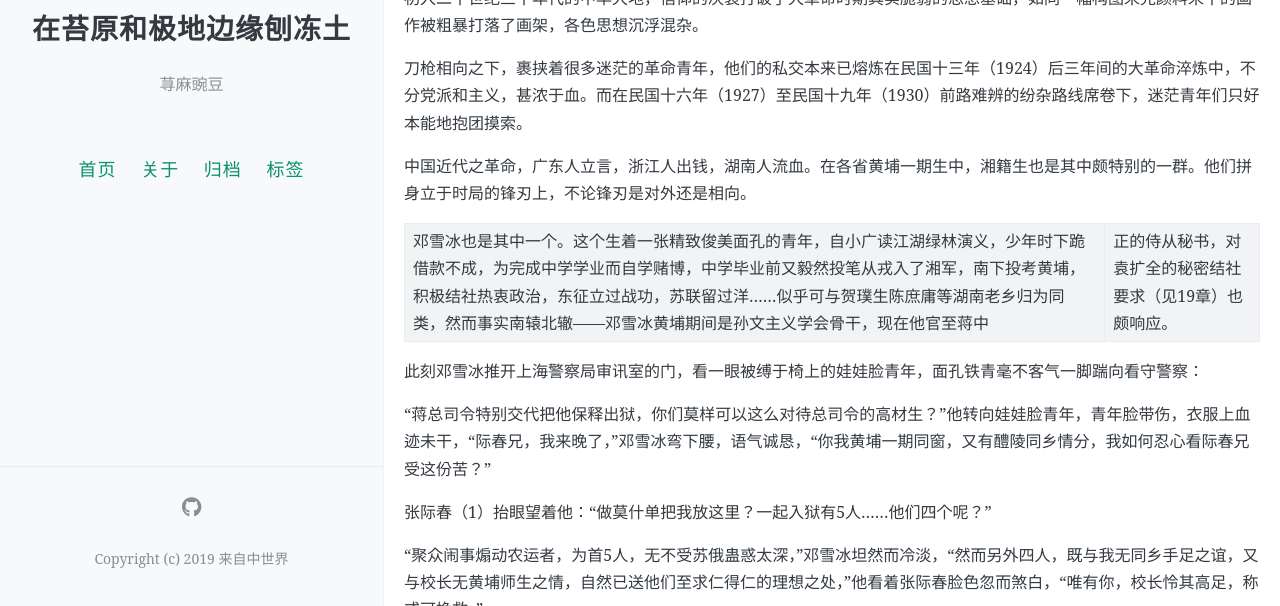
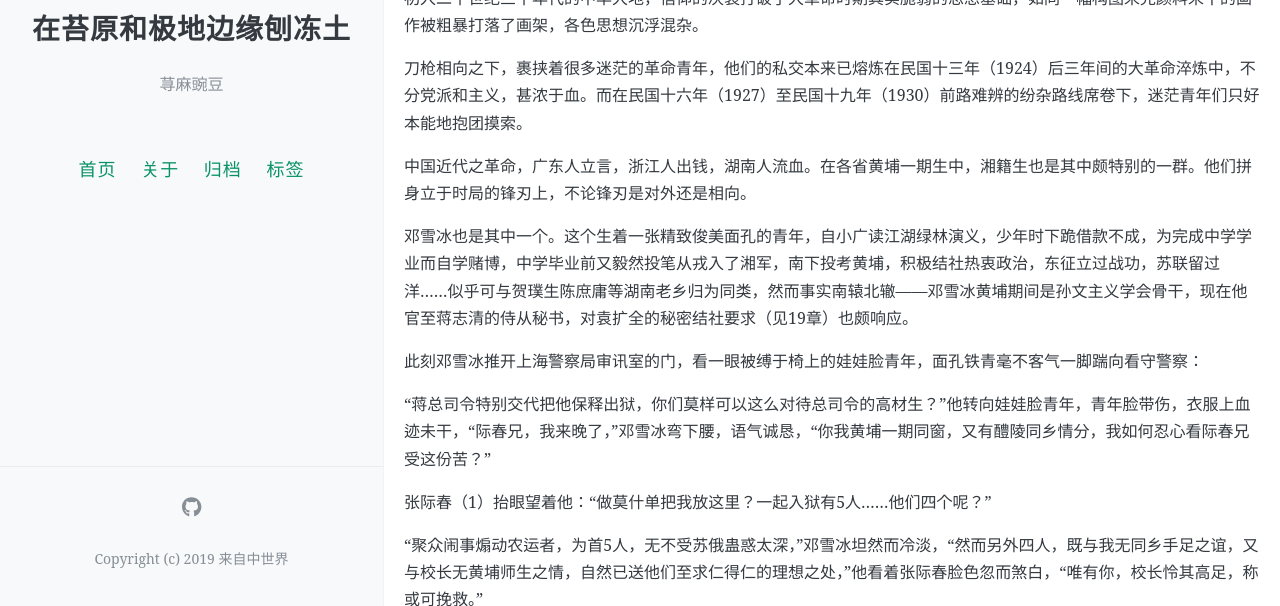
Before and after one commit to qianmawandou/frozenground06, a Jekyll site: the page built from _posts/2022-05-07-chapter23.md, in a window 1280 px wide and 900 px high, cut to the strip 294-900 px from the top of the window. Built offline with Jekyll 4.4.1, drawn with Linux system fonts in a browser that asks for light colours; comment, search, counter and statistics services are not loaded.

Commit message:
Update 2022-05-07-chapter23.md

```diff
--- a/_posts/2022-05-07-chapter23.md
+++ b/_posts/2022-05-07-chapter23.md
@@ -18,7 +18,7 @@ comments: true
 
 中国近代之革命，广东人立言，浙江人出钱，湖南人流血。在各省黄埔一期生中，湘籍生也是其中颇特别的一群。他们拼身立于时局的锋刃上，不论锋刃是对外还是相向。
 
-邓雪冰也是其中一个。这个生着一张精致俊美面孔的青年，自小广读江湖绿林演义，少年时下跪借款不成，为完成中学学业而自学赌博，中学毕业前又毅然投笔从戎入了湘军，南下投考黄埔，积极结社热衷政治，东征立过战功，苏联留过洋……似乎可与贺璞生陈庶庸等湖南老乡归为同类，然而事实南辕北辙——邓雪冰黄埔期间是孙文主义学会骨干，现在他官至蒋中|正的侍从秘书，对袁扩全的秘密结社要求（见19章）也颇响应。
+邓雪冰也是其中一个。这个生着一张精致俊美面孔的青年，自小广读江湖绿林演义，少年时下跪借款不成，为完成中学学业而自学赌博，中学毕业前又毅然投笔从戎入了湘军，南下投考黄埔，积极结社热衷政治，东征立过战功，苏联留过洋……似乎可与贺璞生陈庶庸等湖南老乡归为同类，然而事实南辕北辙——邓雪冰黄埔期间是孙文主义学会骨干，现在他官至蒋志清的侍从秘书，对袁扩全的秘密结社要求（见19章）也颇响应。
 
 此刻邓雪冰推开上海警察局审讯室的门，看一眼被缚于椅上的娃娃脸青年，面孔铁青毫不客气一脚踹向看守警察：
 
```
